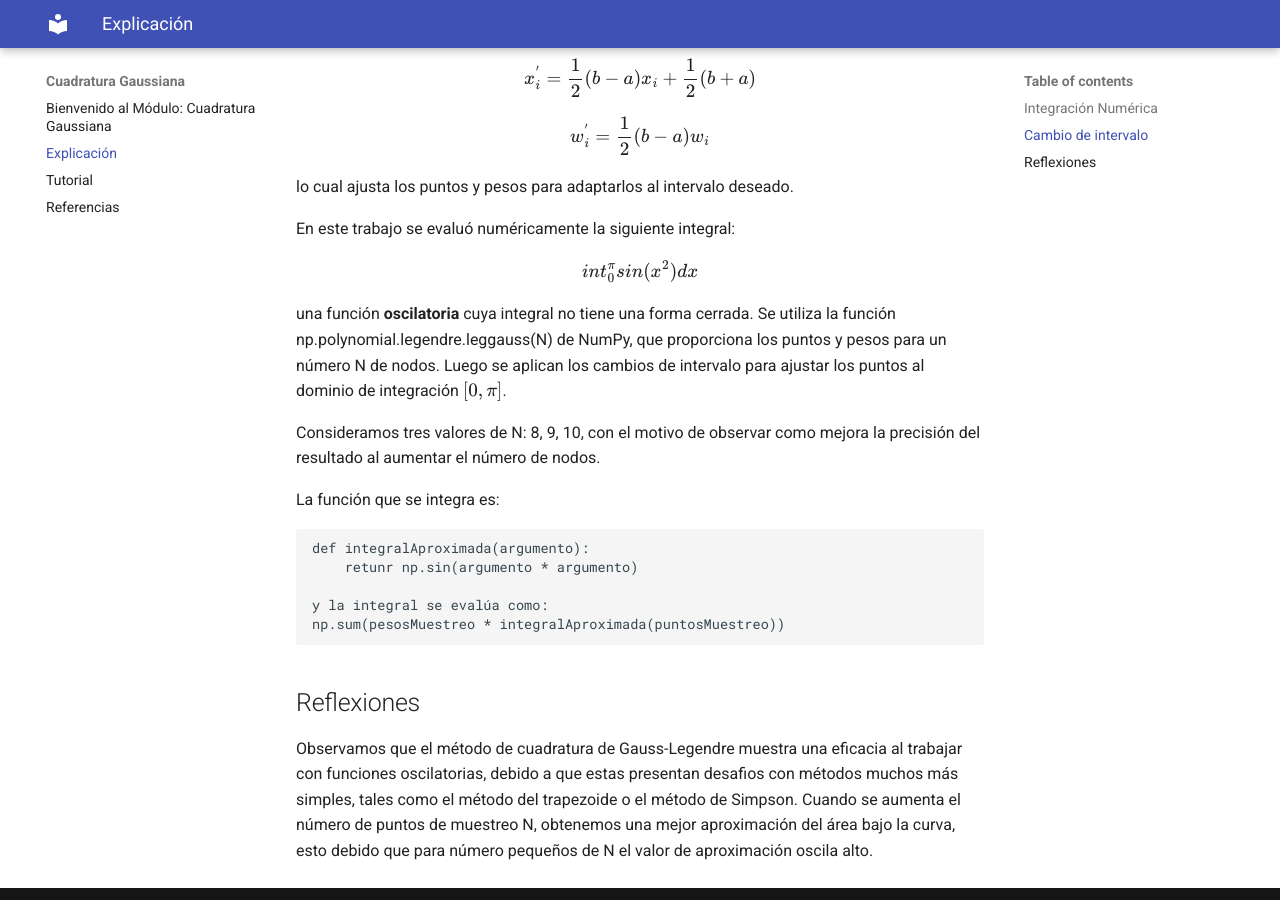
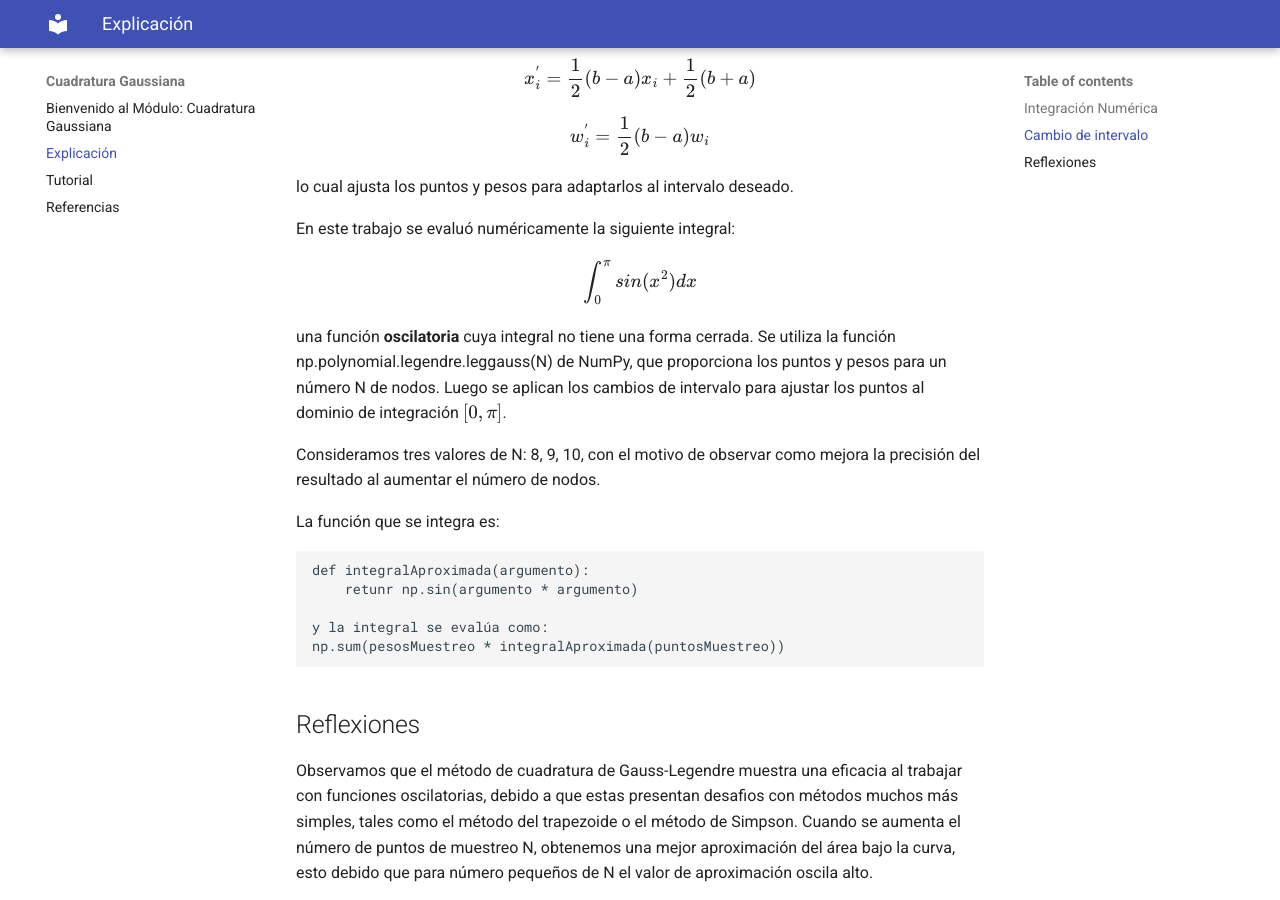
Before and after one commit to Robertvon9014/CuadratureGauss, an MkDocs documentation site: the page built from docs/explanation.md, in a window 1280 px wide and 900 px high, scrolled down 915 px. Built offline with MkDocs 1.6.1 and Material for MkDocs 9.7.7, drawn with Linux system fonts in a browser that asks for light colours.

```diff
--- a/docs/explanation.md
+++ b/docs/explanation.md
@@ -32,7 +32,7 @@ lo cual ajusta los puntos y pesos para adaptarlos al intervalo deseado.
 En este trabajo se evaluó numéricamente la siguiente integral:
 
 \begin{align}
-int_{0}^{\pi} sin(x^2)dx
+\int_{0}^{\pi} sin(x^2)dx
 \end{align}
 una función **oscilatoria** cuya integral no tiene una forma cerrada.
 Se utiliza la función np.polynomial.legendre.leggauss(N) de NumPy, que proporciona los puntos y pesos para un número N de nodos. Luego se aplican los cambios de intervalo para ajustar los puntos al dominio de integración $[0, \pi]$.
```
